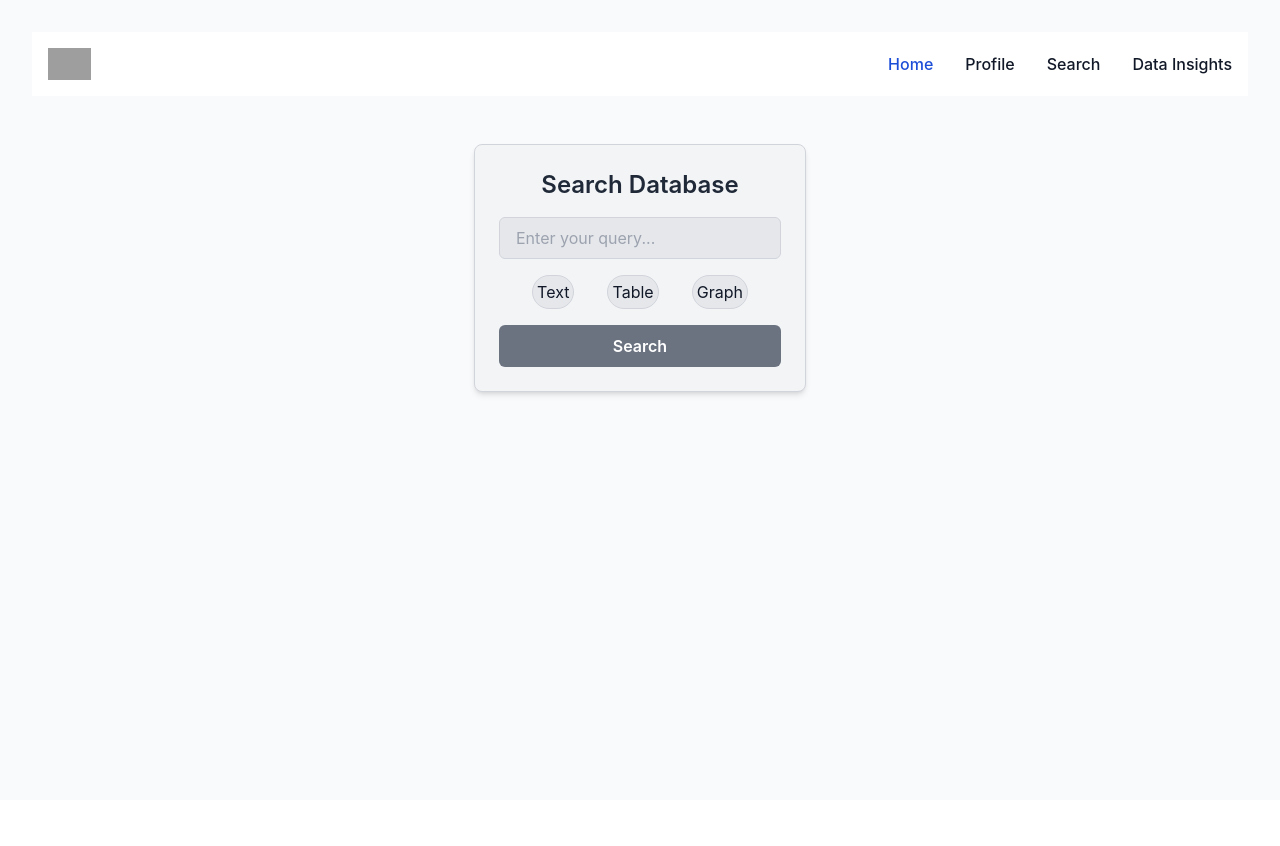
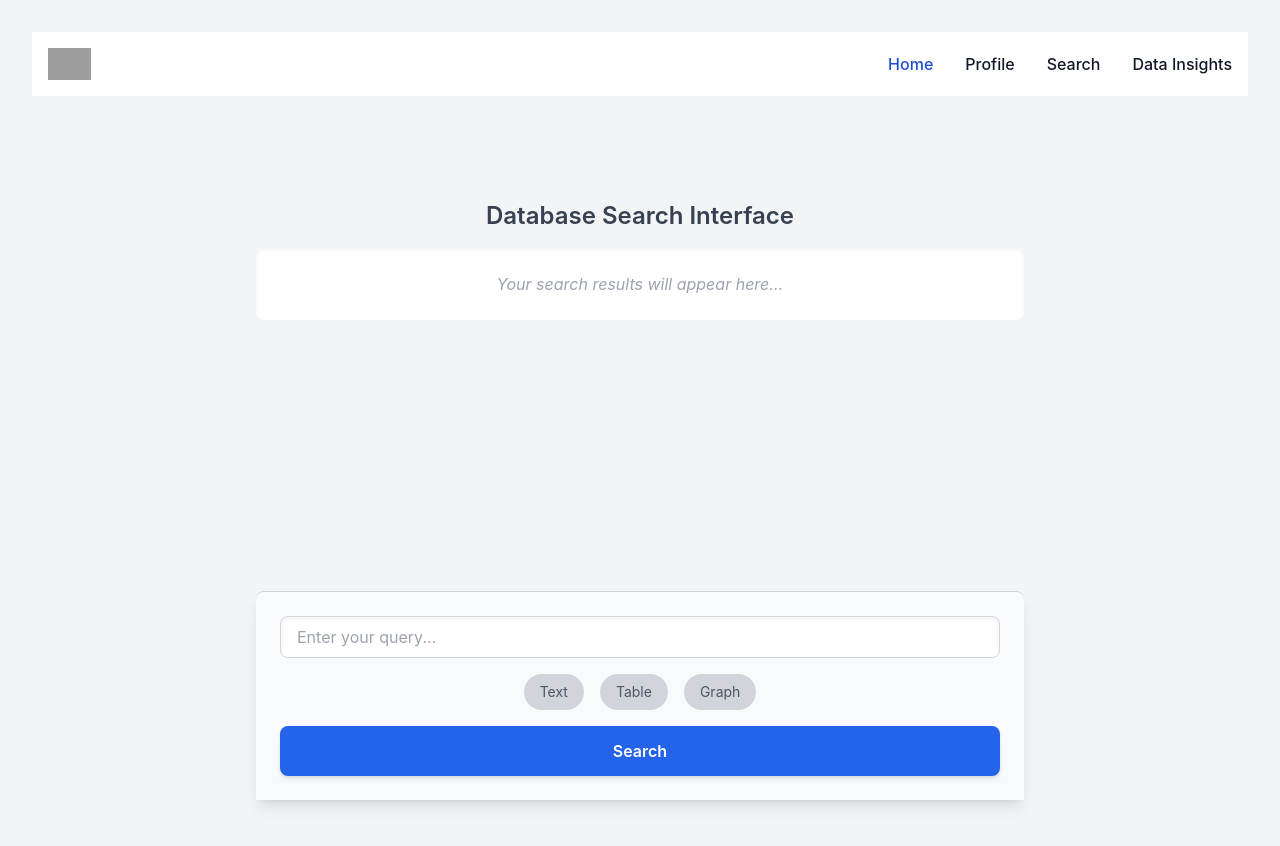
Before and after one commit to cfgcolumbus24/Team-21, a React (Vite) app in the folder frontend/: page /search in a window 1280 px wide. Shown: the top 846 px of the page. Before the commit the page ends 800 px from the top, so only its background shows below. Built offline with nearby package versions, Linux system fonts and the light colour scheme; no server answers; grey boxes are pictures that could not be loaded.

Commit message:
search page

```diff
--- a/frontend/src/components/SearchBar.jsx
+++ b/frontend/src/components/SearchBar.jsx
@@ -18,7 +18,7 @@ const SearchBar = () => {
     if (query.trim() === '') return;
 
     try {
-      const response = await fetch('http://your-backend-url/api/search', { // Replace with your backend URL
+      const response = await fetch('http://your-backend-url/api/search', {
         method: 'POST',
         headers: {
           'Content-Type': 'application/json',
@@ -37,60 +37,61 @@ const SearchBar = () => {
   };
 
   return (
-    <form onSubmit={handleSearch} className="flex flex-col items-center bg-gray-100 rounded-lg shadow-md max-w-md mx-auto p-6 border border-gray-300">
-      <h2 className="text-2xl font-semibold mb-4 text-center text-gray-800">Search Database</h2>
+    <div className="flex flex-col h-screen w-full bg-gray-100 text-gray-700 p-6">
+      {/* Main Content Area */}
+      <div className="flex-1 overflow-auto p-8">
+        <h2 className="text-2xl font-semibold mb-4 text-center">Database Search Interface</h2>
+        {/* Placeholder for Results */}
+        <div className="bg-white shadow-inner rounded-lg p-6 max-w-3xl mx-auto text-gray-800">
+          {/* Imagine search results or chat history here */}
+          <p className="text-center italic text-gray-400">Your search results will appear here...</p>
+        </div>
+      </div>
+
+      {/* Search Input Area, Fixed at Bottom */}
+      <form
+        onSubmit={handleSearch}
+        className="w-full max-w-3xl bg-gray-50 rounded-t-lg shadow-lg p-6 border-t border-gray-300 fixed bottom-0 left-1/2 transform -translate-x-1/2"
+      >
+        {/* Search Bar */}
         <input
           type="text"
           value={query}
           onChange={handleInputChange}
           placeholder="Enter your query..."
-        className="bg-gray-200 outline-none w-full px-4 py-2 rounded-md text-gray-700 mb-4 border border-gray-300 focus:border-gray-500 focus:ring focus:ring-gray-300 transition duration-200"
+          className="w-full bg-white text-gray-800 rounded-lg py-2 px-4 mb-4 shadow-inner border border-gray-300 focus:border-gray-400 focus:ring focus:ring-gray-200 transition"
         />
-      <div className="flex justify-evenly mb-4 w-full">
-        <label className="flex items-center text-gray-900">
+
+        {/* Format Selection */}
+        <div className="flex justify-center gap-4 mb-4">
+          {['text', 'table', 'graph'].map((format) => (
+            <label key={format} className="flex flex-col items-center">
               <input
                 type="radio"
                 name="format"
-            value="text"
-            checked={selectedFormat === 'text'}
+                value={format}
+                checked={selectedFormat === format}
                 onChange={handleCheckboxChange}
                 className="sr-only peer"
               />
-          <span className={`border border-gray-300 rounded-full p-1 ${selectedFormat === 'text' ? 'bg-gray-500' : 'bg-gray-200'} hover:bg-gray-400 transition duration-150`}>
-            Text
+              <span
+                className={`px-4 py-2 rounded-full text-sm ${selectedFormat === format ? 'bg-gray-500 text-white' : 'bg-gray-300 text-gray-600'} hover:bg-gray-400 transition`}
+              >
+                {format.charAt(0).toUpperCase() + format.slice(1)}
               </span>
             </label>
-        <label className="flex items-center text-gray-900">
-          <input
-            type="radio"
-            name="format"
-            value="table"
-            checked={selectedFormat === 'table'}
-            onChange={handleCheckboxChange}
-            className="sr-only peer"
-          />
-          <span className={`border border-gray-300 rounded-full p-1 ${selectedFormat === 'table' ? 'bg-gray-500' : 'bg-gray-200'} hover:bg-gray-400 transition duration-150`}>
-            Table
-          </span>
-        </label>
-        <label className="flex items-center text-gray-900">
-          <input
-            type="radio"
-            name="format"
-            value="graph"
-            checked={selectedFormat === 'graph'}
-            onChange={handleCheckboxChange}
-            className="sr-only peer"
-          />
-          <span className={`border border-gray-300 rounded-full p-1 ${selectedFormat === 'graph' ? 'bg-gray-500' : 'bg-gray-200'} hover:bg-gray-400 transition duration-150`}>
-            Graph
-          </span>
-        </label>
+          ))}
         </div>
-      <button type="submit" className="w-full bg-gray-500 text-white font-semibold py-2 rounded-md hover:bg-gray-600 transition duration-200">
+
+        {/* Submit Button */}
+        <button
+          type="submit"
+          className="w-full bg-blue-600 text-white py-3 rounded-lg font-semibold hover:bg-blue-700 transition duration-200 shadow-md"
+        >
           Search
         </button>
       </form>
+    </div>
   );
 };
 
--- a/frontend/src/pages/LandingPage.jsx
+++ b/frontend/src/pages/LandingPage.jsx
@@ -25,12 +25,6 @@ const LandingPage = () => {
           <GraphSection />
         </div>
       </div>
-
-      {/* Bottom Area for Search Bar and Auth */}
-      <div className="flex flex-col items-center gap-4 mt-6">
-        {/* Search Bar */}
-        <SearchBar />
-      </div>
     </div>
   );
 };
--- a/frontend/src/pages/SearchPage.jsx
+++ b/frontend/src/pages/SearchPage.jsx
@@ -4,7 +4,7 @@ import NavBar from '../components/NavBar';
 
 const SearchPage = () => {
   return (
-    <div className="min-h-screen w-full bg-gray-50 p-8 flex flex-col gap-6">
+    <div className="min-h-screen w-full bg-gray-100 p-8 flex flex-col gap-6">
       <NavBar />
       <div className="flex flex-col items-center gap-4 mt-6">
         {/* Search Bar */}
```
Lines whose indentation alone changed are shown as unchanged.
